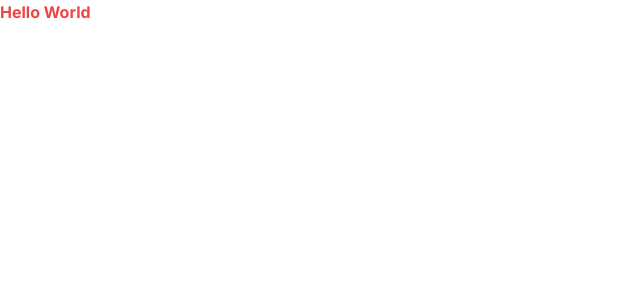
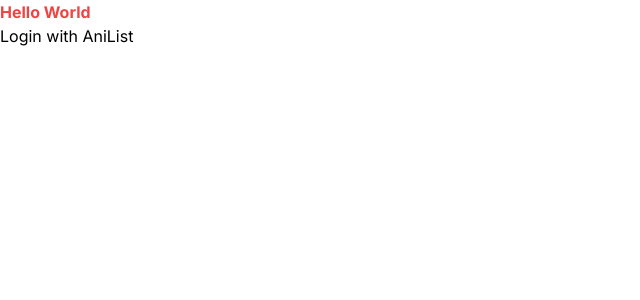
Before and after one commit to XenriseZPH/anyme-web, a Next.js app: page / in a window 1280 px wide. Shown: the top 300 px of the page, without its empty margins (0-640 px from the left). Built offline with nearby package versions, Linux system fonts and the light colour scheme.

Commit message:
🧪 test OAuth

```diff
--- a/src/pages/index.tsx
+++ b/src/pages/index.tsx
@@ -18,6 +18,9 @@ const Home: NextPage = () => {
 
       <main>
         <div className="text-red-500 font-bold">Hello World</div>
+        <a href="https://anilist.co/api/v2/oauth/authorize?client_id={12364}&response_type=token">
+          Login with AniList
+        </a>
       </main>
     </div>
   );
```
